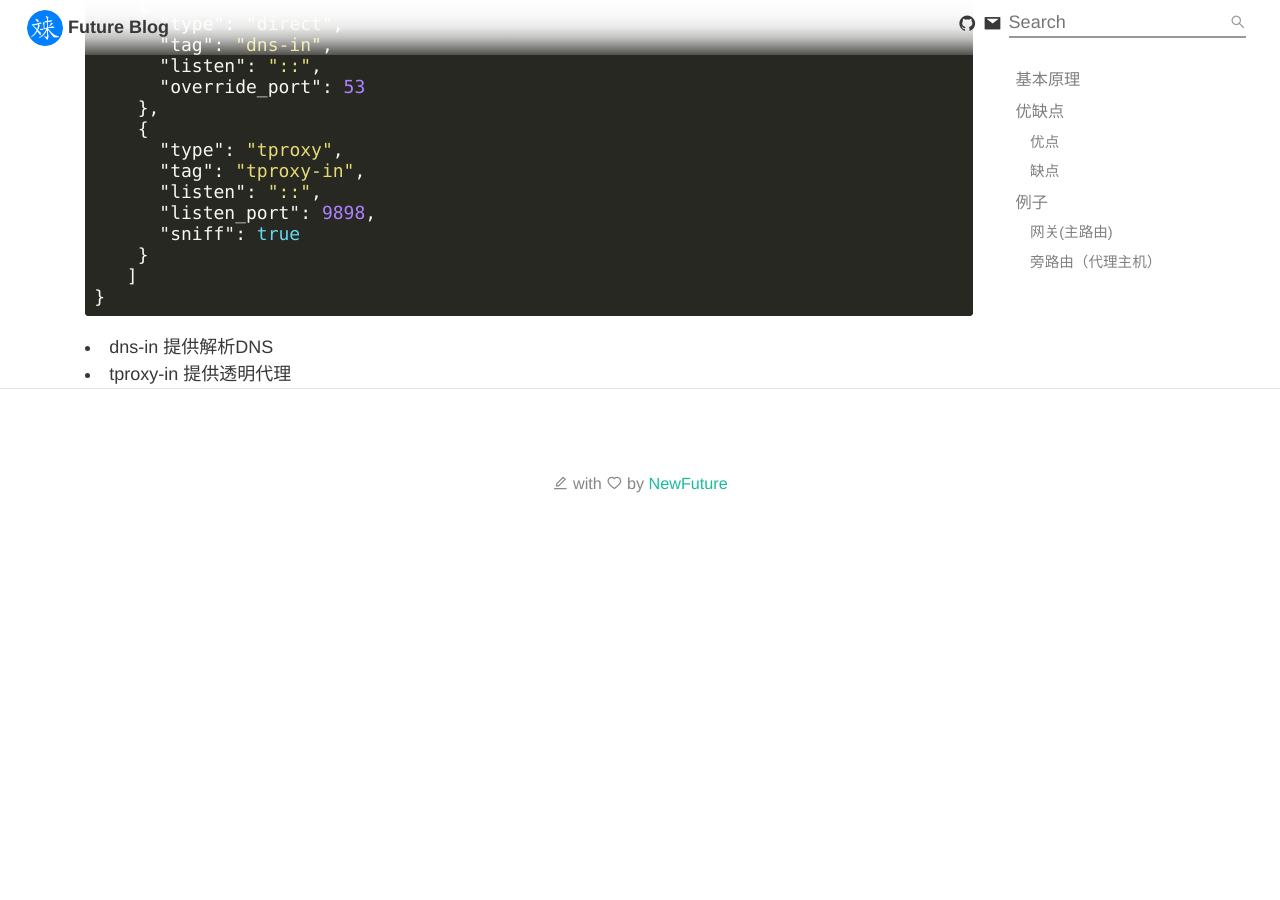
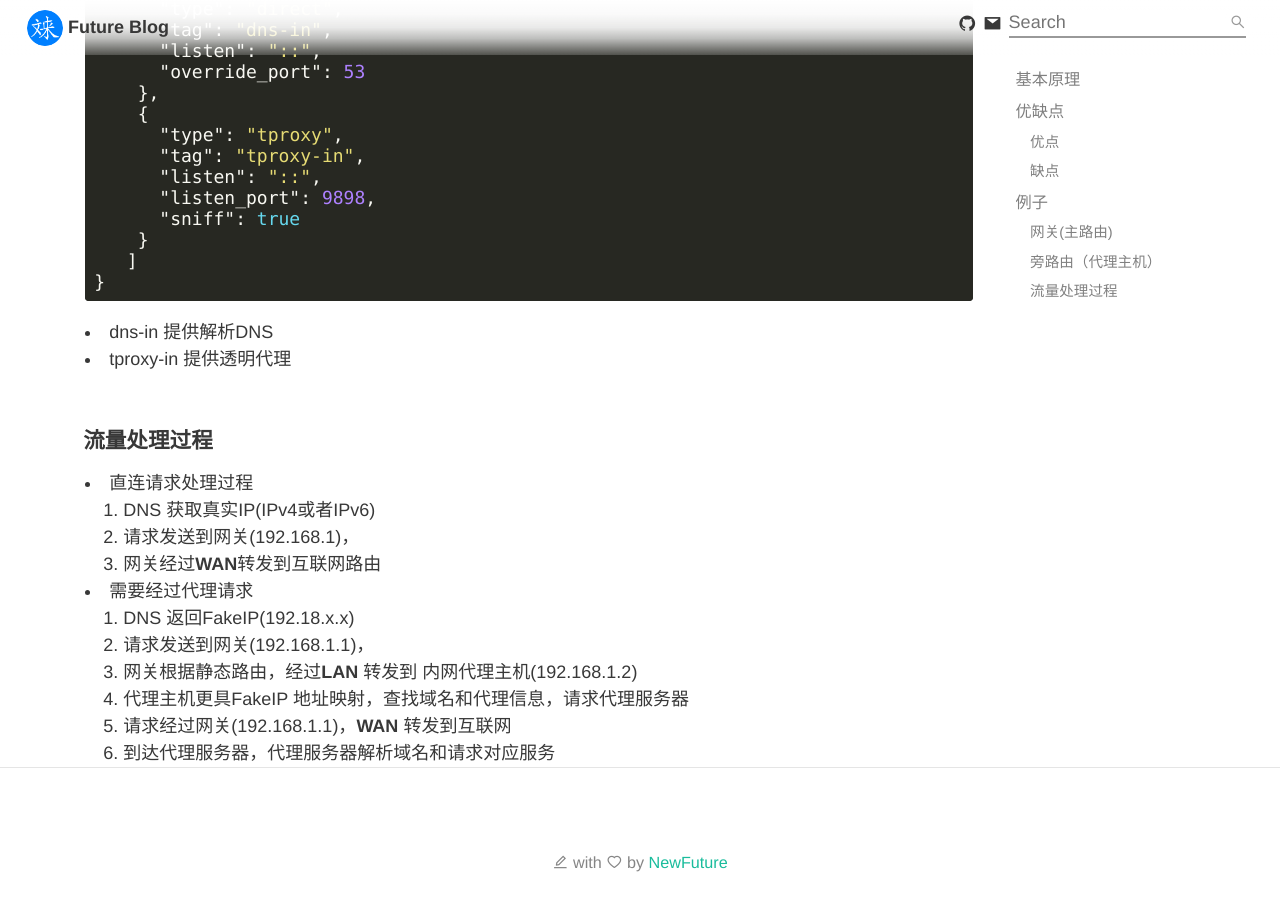
Before and after one commit to NewFuture/blog, a Jekyll site: the page built from _posts/2025-05-19-dhcp-static-route-fake-ip-bypass-mode.md, in a window 1280 px wide and 900 px high, scrolled down 4412 px. Built offline with Jekyll 4.4.1, drawn with Linux system fonts in a browser that asks for light colours; before the commit the page ends 4933 px from its top, so only the background shows below that.

Commit message:
update diagram

```diff
--- a/_posts/2025-05-19-dhcp-static-route-fake-ip-bypass-mode.md
+++ b/_posts/2025-05-19-dhcp-static-route-fake-ip-bypass-mode.md
@@ -150,3 +150,17 @@ private: true
 
 * dns-in 提供解析DNS
 * tproxy-in 提供透明代理
+
+### 流量处理过程
+
+* 直连请求处理过程
+   1. DNS 获取真实IP(IPv4或者IPv6)
+   2. 请求发送到网关(192.168.1)，
+   3. 网关经过**WAN**转发到互联网路由
+* 需要经过代理请求
+   1. DNS 返回FakeIP(192.18.x.x)
+   2. 请求发送到网关(192.168.1.1)，
+   3. 网关根据静态路由，经过**LAN** 转发到 内网代理主机(192.168.1.2)
+   4. 代理主机更具FakeIP 地址映射，查找域名和代理信息，请求代理服务器
+   5. 请求经过网关(192.168.1.1)，**WAN** 转发到互联网
+   6. 到达代理服务器，代理服务器解析域名和请求对应服务
```
Also changed, not shown: other parts of _posts/2025-05-19-dhcp-static-route-fake-ip-bypass-mode.md (+1 -1 lines), assets/img/dhcp-static-route-fake-ip-bypass-mode/fakeip-bypass-diagram.svg (added), assets/img/dhcp-static-route-fake-ip-bypass-mode/fakeip-diagram.svg (deleted).
